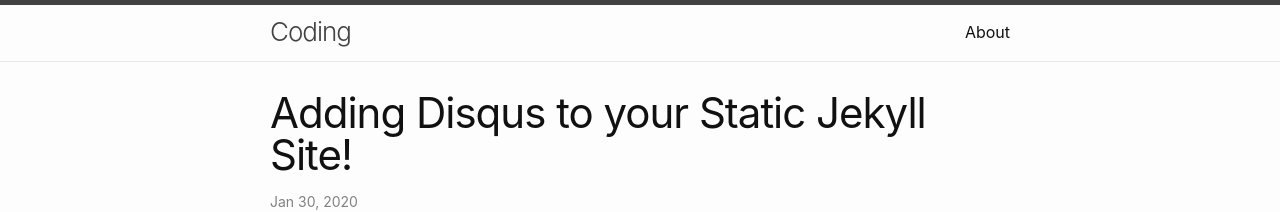
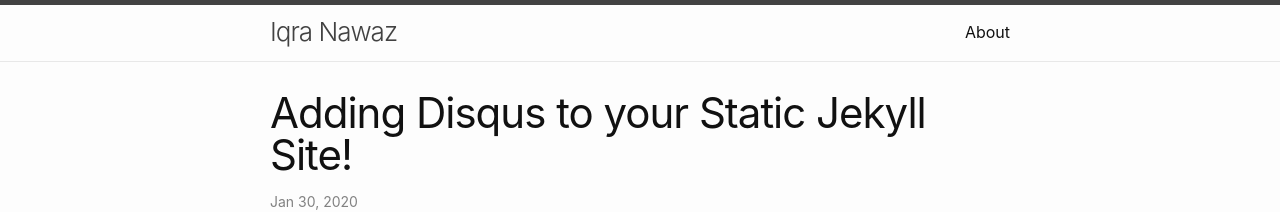
Before and after one commit to IqraNawaz/blog, a Jekyll site: the page built from _posts/2020-01-30-Adding-disqus-to-jekyll.markdown, in a window 1280 px wide and 900 px high. Shown: the top 212 px of the window. Built offline with Jekyll 4.4.1, drawn with Linux system fonts in a browser that asks for light colours; comment, search, counter and statistics services are not loaded; some of the changed text lies outside the part shown.

Commit message:
debugging disqus

```diff
--- a/_config.yml
+++ b/_config.yml
@@ -18,12 +18,12 @@
 # You can create any custom variable you would like, and they will be accessible
 # in the templates via {{ site.myvariable }}.
 
-title: Coding
+title: Iqra Nawaz
 email: iqranawaz0315@gmail.com
 description: >- # this means to ignore newlines until "baseurl:"
   I am a Software Engineering graduate.
 baseurl: "/blog" # the subpath of your site, e.g. /blog
-url: "iqranawaz.github.io" # the base hostname & protocol for your site, e.g. http://example.com
+url: "iqranawaz.github.io/blog" # the base hostname & protocol for your site, e.g. http://example.com
 twitter_username: iqranawaz0315
 github_username:  IqraNawaz
 codepen_username: iqranawaz0315
--- a/_includes/footer.html
+++ b/_includes/footer.html
@@ -3,7 +3,7 @@
 
   <div class="wrapper">
 
-    <h2 class="footer-heading">{{ site.title | escape }}</h2>
+
 
     <div class="footer-col-wrapper">
       <div class="footer-col footer-col-1">
--- a/_posts/2020-01-30-Adding-disqus-to-jekyll.markdown
+++ b/_posts/2020-01-30-Adding-disqus-to-jekyll.markdown
@@ -4,6 +4,7 @@ comments: true
 title:  "Adding Disqus to your Static Jekyll Site!"
 date:   2020-01-30 15:45:26 +0500
 categories: jekyll update
+permalink: /adding-disqus-to-jekyll/
 ---
 
 Okay so, I thought why not start the blog with something relatively simple and which I have
```
Also changed, not shown: 6 other files.
